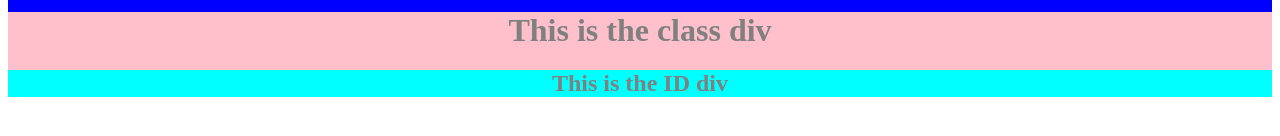
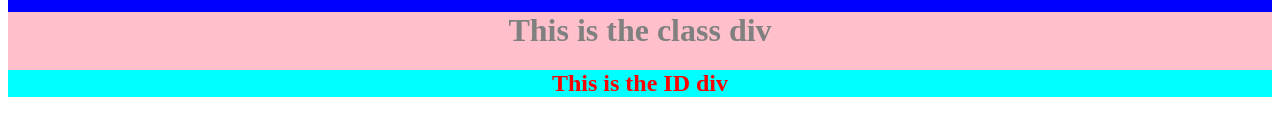
Before and after one commit to Anamika-Sangwan/TheOdinProject, a plain HTML site: page HTML-Boilerplate/Pages/HTML_3.html in a window 1280 px wide. Shown: the part 128-264 px from the top of the page. Drawn offline with Linux system fonts and the light colour scheme.

Commit message:
added chaining and descendant selector

```diff
--- a/HTML-Boilerplate/Pages/HTML_3.css
+++ b/HTML-Boilerplate/Pages/HTML_3.css
@@ -18,3 +18,7 @@ div{
 #identity{
     background-color:aqua;
 }
+
+div h2{
+    color:red;
+}
```
